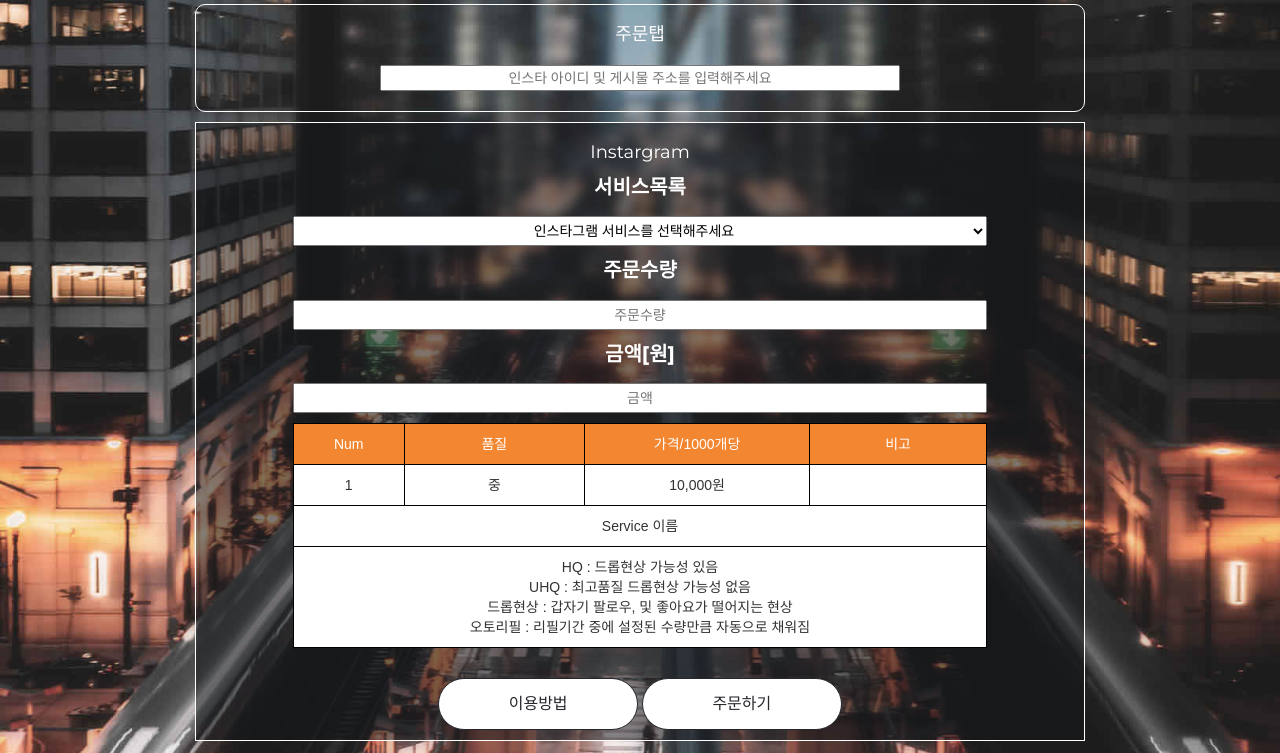
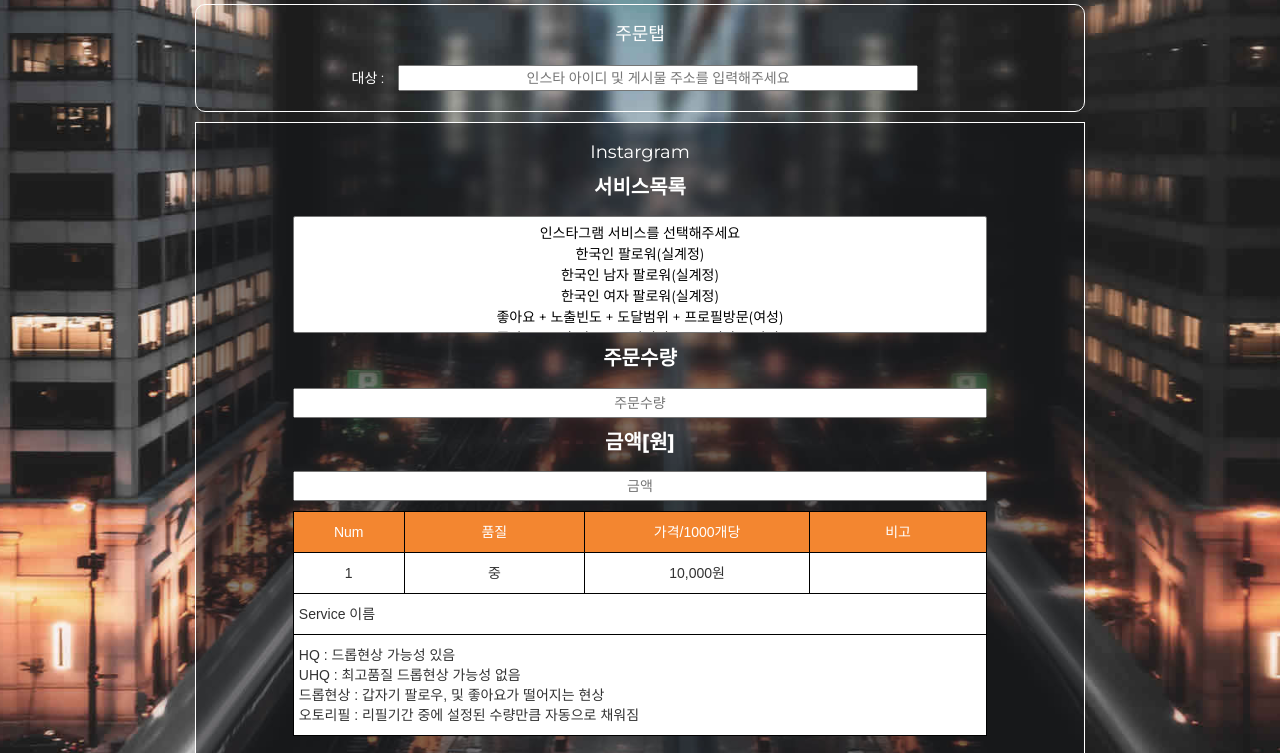
Before and after one commit to fubu1997/SNShelp, a website: page index.html in a window 1280 px wide. Shown: the part 486-1239 px from the top of the page. Drawn offline with nearby package versions, Linux system fonts and the light colour scheme.

Commit message:
SNShelp : 19

```diff
--- a/assets/css/table.css
+++ b/assets/css/table.css
@@ -44,6 +44,12 @@
   text-align: center;
   vertical-align: top;
 }
+.tableServiceName {
+  text-align: left;
+}
+.tableServiceDescription {
+  text-align: left;
+}
 @media screen and (max-width: 767px) {
   .tg {
     width: auto !important;
--- a/customstyle.css
+++ b/customstyle.css
@@ -125,6 +125,7 @@
   width: 60%;
   margin: 10px;
   text-align: center;
+  color: black;
 }
 /* 주문탭 */
 
--- a/index.html
+++ b/index.html
@@ -93,7 +93,7 @@
         </section>
         <div class="주문탭">
           <h4>주문탭</h4>
-          <input
+          <span>대상 : </span><input
             class="instarID"
             type="text"
             placeholder="인스타 아이디 및 게시물 주소를 입력해주세요"
@@ -116,7 +116,7 @@
             <h4>Instargram</h4>
 
             <label for="instarOrder">서비스목록</label>
-            <select
+            <select size="5"
               name="instarOrder"
               id="instarOrder"
               onchange="instarOrderFunc(this)">
```
